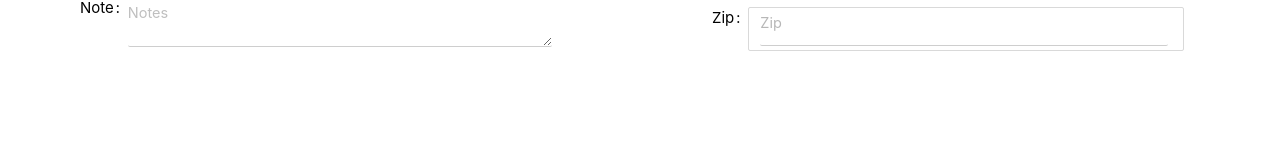
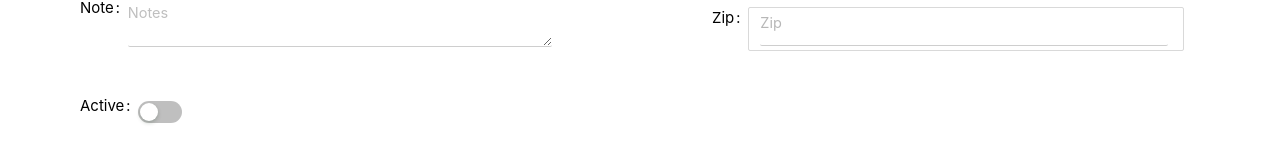
Before and after one commit to Gagandeep-Kaur-01/Ant_Design, a React (Create React App) app: page / in a window 1280 px wide. Shown: the part 573-736 px from the top of the page. Built offline with nearby package versions, Linux system fonts and the light colour scheme.

Commit message:
inserted switch component/ icon

```diff
--- a/src/components/setting/Forms.js
+++ b/src/components/setting/Forms.js
@@ -1,7 +1,10 @@
 import React, { Component } from 'react';
 import ReactDOM from 'react-dom';
 import 'antd/dist/antd.css';
-import { Form, Input, InputNumber, Button, Select, Checkbox, Upload, message, Icon, Row, Col, DatePicker } from 'antd'
+import {
+  Form, Input, InputNumber, Select,
+  Checkbox, Upload, message, Row, Col, Tooltip,
+  Popover, Popconfirm, DatePicker, Button, Switch } from 'antd';
 import BirthDatePicker from "../utility/datePicker";
 import './Forms.css'
 
@@ -162,6 +165,7 @@ class Forms extends Component {
                           </FormItem>
                         </Col>
                     </Row>
+
                     <Row justify="start" className="appFormStyle">
                         <Col md={12} xs={24}>
                           <FormItem
@@ -218,6 +222,7 @@ class Forms extends Component {
                           </FormItem>
                         </Col>
                     </Row>
+
                     <Row justify="start" className="appFormStyle" >
                         <Col md={12} xs={24} >
                           <FormItem label="Note" name="note"
@@ -238,6 +243,14 @@ class Forms extends Component {
                         </Col>
                     </Row>
 
+                    <Row justify="start" className="appFormStyle" >
+                        <Col md={12} xs={24} >
+                            <FormItem label="Active">
+                              <Switch />
+                            </FormItem>
+                        </Col>
+                      </Row>
+
                   </Col>
                 </Row>
             </Form>
```
